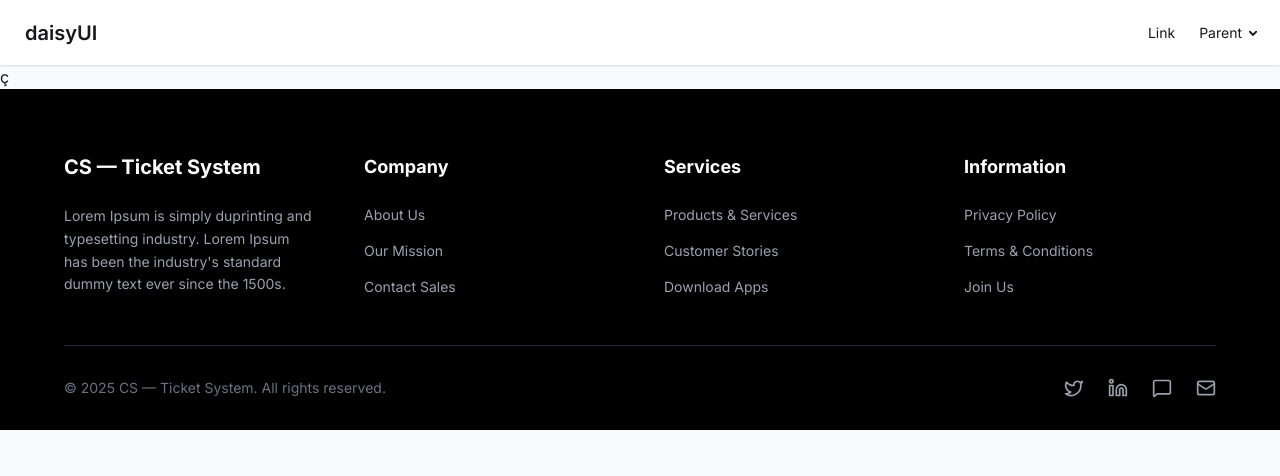
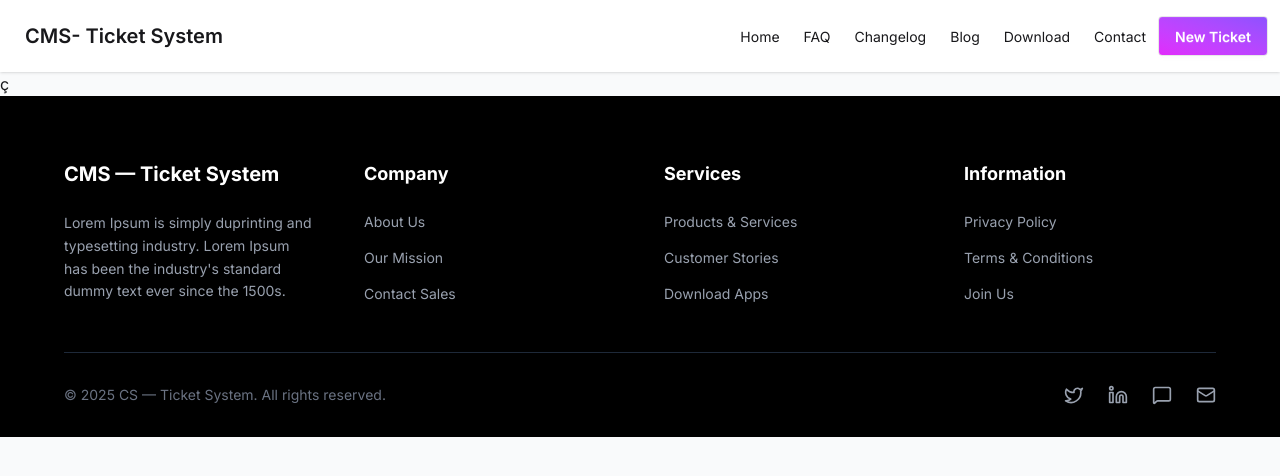
Before and after one commit to imhossainahmed/customer-management-support, a React (Vite) app: page / in a window 1280 px wide. Shown: the top 476 px of the page. Built offline with nearby package versions, Linux system fonts and the light colour scheme.

Commit message:
NavBar UI Updated

```diff
--- a/src/App.css
+++ b/src/App.css
@@ -1,5 +1,5 @@
 @import "tailwindcss";
-@plugin "daisyui";
+ @plugin "daisyui" { themes: light --default }
 
 #root {
   margin: 0 auto;
--- a/src/components/Footer/Footer.jsx
+++ b/src/components/Footer/Footer.jsx
@@ -7,7 +7,7 @@ const Footer = () => {
             <footer className="bg-black text-white pt-16 pb-8 px-6 md:px-16">
         <div className="grid grid-cols-1 md:grid-cols-2 lg:grid-cols-4 gap-12 mb-12">
           <div>
-            <h3 className="text-xl font-bold mb-6">CS — Ticket System</h3>
+            <h3 className="text-xl font-bold mb-6">CMS — Ticket System</h3>
             <p className="text-gray-400 text-sm leading-relaxed">
               Lorem Ipsum is simply duprinting and typesetting industry. Lorem Ipsum has been the industry's standard dummy text ever since the 1500s.
             </p>
--- a/src/components/NavBar/NavBar.jsx
+++ b/src/components/NavBar/NavBar.jsx
@@ -4,23 +4,36 @@ const NavBar = () => {
     return (
     <div className='bg-base-100 shadow-sm top-0 z-50 sticky'>
     <div className="navbar container mx-auto">
-        <div className="flex-1">
-            <a className="btn btn-ghost text-xl">daisyUI</a>
+    <div className="navbar-start">
+        <div className="dropdown">
+        <div tabIndex={0} role="button" className="btn btn-ghost lg:hidden">
+            <svg xmlns="http://www.w3.org/2000/svg" className="h-5 w-5" fill="none" viewBox="0 0 24 24" stroke="currentColor"> <path strokeLinecap="round" strokeLinejoin="round" strokeWidth="2" d="M4 6h16M4 12h8m-8 6h16" /> </svg>
         </div>
-        <div className="flex-none">
-            <ul className="menu menu-horizontal px-1">
-            <li><a>Link</a></li>
-            <li>
-                <details>
-                <summary>Parent</summary>
-                <ul className="bg-base-100 rounded-t-none p-2">
-                    <li><a>Link 1</a></li>
-                    <li><a>Link 2</a></li>
-                </ul>
-                </details>
-            </li>
-            </ul>
+        <ul
+            tabIndex="-1"
+            className="menu menu-sm dropdown-content bg-base-100 rounded-box z-1 mt-3 w-52 p-2 shadow">
+            <li><a href='#'>Home</a></li>
+            <li><a href='#'>FAQ</a></li>
+            <li><a href='#'>Changelog</a></li>
+            <li><a href='#'>Blog</a></li>
+            <li><a href='#'>Download</a></li>
+            <li><a href='#'>Contact</a></li>
+            <li><a href="/new-ticket" className="btn text-white rounded ml-2 bg-linear-to-bl from-violet-500 to-fuchsia-500">New Ticket</a></li>
+        </ul>
         </div>
+        <a className="btn btn-ghost text-xl">CMS- Ticket System</a>
+    </div>
+    <div className="navbar-end hidden lg:flex">
+        <ul className="menu menu-horizontal items-center px-1">
+        <li><a href='#'>Home</a></li>
+        <li><a href='#'>FAQ</a></li>
+        <li><a href='#'>Changelog</a></li>
+        <li><a href='#'>Blog</a></li>
+        <li><a href='#'>Download</a></li>
+        <li><a href='#'>Contact</a></li>
+        <li><a href="/new-ticket" className="btn text-white rounded bg-linear-to-bl from-violet-500 to-fuchsia-500">New Ticket</a></li>
+        </ul>
+    </div>
     </div>
     </div>
     );
```
